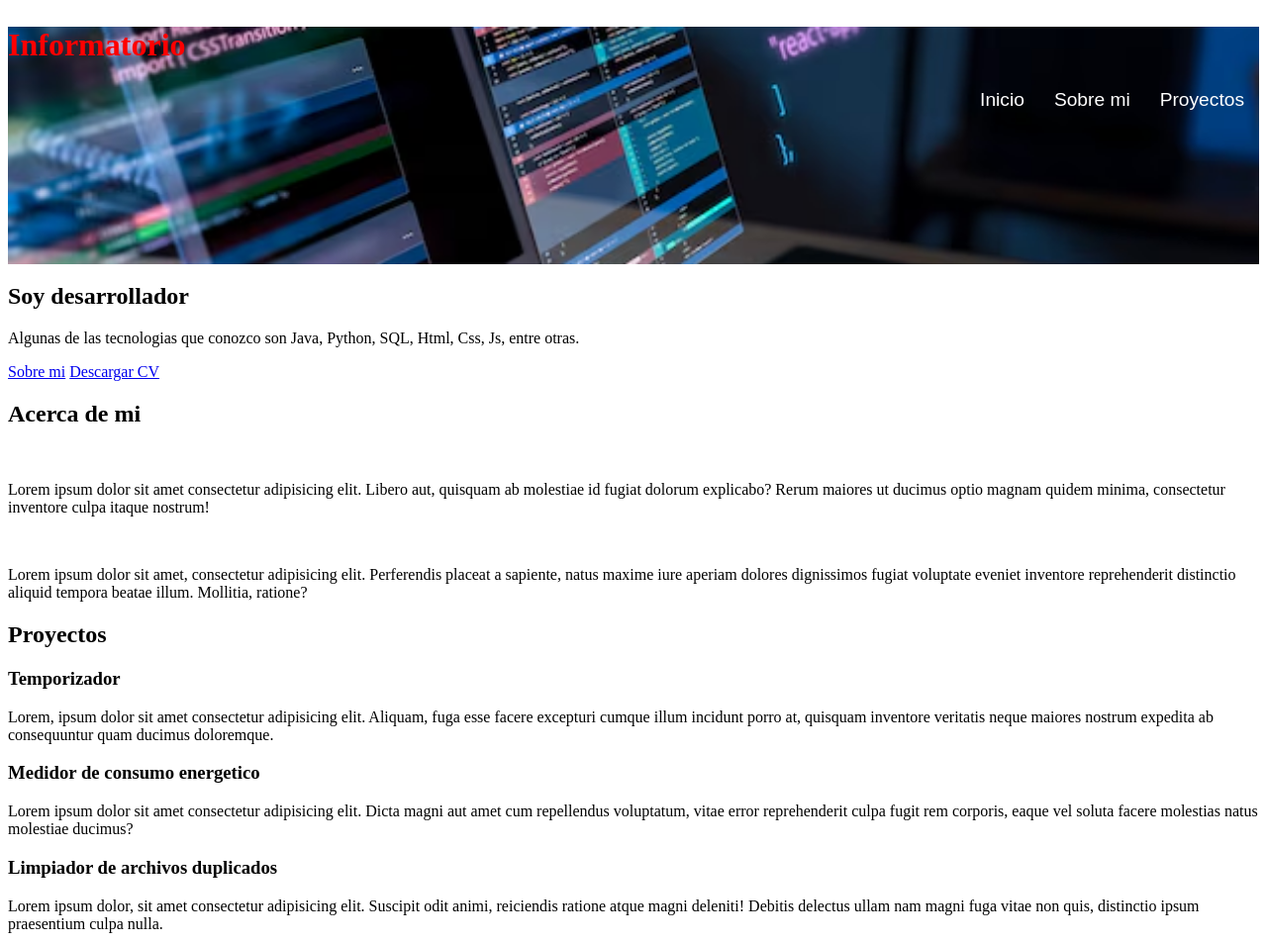
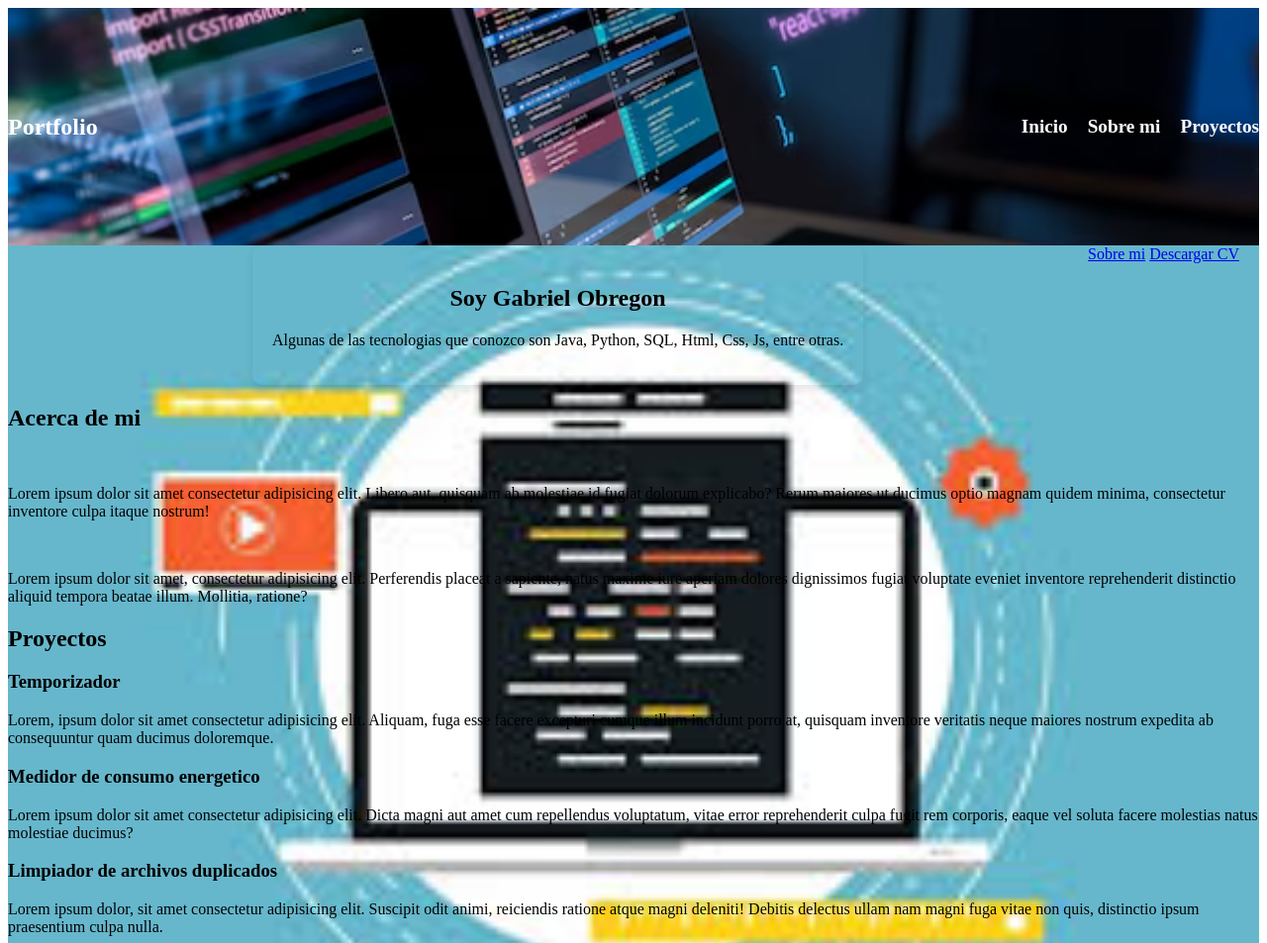
Before and after one commit to gabobregon89/new-portfolio, a plain HTML site: page index.html in a window 1280 px wide. Shown: the top 953 px of the page at 99% size. Drawn offline with Linux system fonts and the light colour scheme.

Commit message:
agregando algunos estilos al nav y titulo principal

```diff
--- a/index.html
+++ b/index.html
@@ -13,7 +13,7 @@
     <header class="header">
         <nav class="navegacion">
             <a class="navegacion_enlace">
-                <h2 class="navegacion_titulo">Informatorio</h2>
+                <h2 class="navegacion_titulo">Portfolio</h2>
             </a>
             <ul class="enlaces">
                 <li class="enlaces_item">
@@ -31,13 +31,13 @@
     <main class="principal">
         <section class="section" id="presentacion">
             <div class="section__contenedor_info">
-                <h1 class="section__titulo">Soy desarrollador</h1>
+                <h1 class="section__titulo">Soy Gabriel Obregon</h1>
                 <p>Algunas de las tecnologias que conozco son Java, Python, SQL, Html, Css, Js, entre otras.</p>
-                <div class="section__contenedor_botones">
-                    <a href="#sobre-mi" class="boton" role="button">Sobre mi</a>
-                    <a href="./assets/docs/cv.pdf" target="_blank" class="boton boton_oscuro" role="button">Descargar
-                        CV</a>
-                </div>
+            </div>
+            <div class="section__contenedor_botones">
+                <a href="#sobre-mi" class="boton" role="button">Sobre mi</a>
+                <a href="./assets/docs/cv.pdf" target="_blank" class="boton boton_oscuro" role="button">Descargar
+                    CV</a>
             </div>
         </section>
         <section class="section" id="sobre-mi">
--- a/style.css
+++ b/style.css
@@ -6,29 +6,59 @@
     height: 30vh;
 }
 
-
-
-.enlaces_enlace {
+.navegacion {
+    display: flex;
+    align-items: center;
+    justify-content: space-between;
     text-decoration: none;
-    color: #fff;
-    font-size: 1.2rem;
-    margin: 0 15px;
-    transition: color 0.3s ease;
-    font-family: 'Arial', sans-serif;
-    align-items: center;
+    height: 100%;
 }
 
 .navegacion_titulo {
-    color: red;
-    font-size: 2rem;
-    justify-content: ce;
+    color: white;
 }
 
 .enlaces {
     display: flex;
     justify-content: right;
-    align-items: center;
+    gap: 20px;
     list-style: none;
-    padding: 0;
-    margin: 0;
 }
+
+.enlaces_enlace {
+    text-decoration: none;
+    color: white;
+    font-size: 1.2rem;
+    font-weight: bold;
+    transition: color 0.3s ease;
+}
+
+.enlaces_enlace:hover {
+  color: #007acc; /* cambia color al pasar el mouse */
+}
+
+.principal {
+    background-image: url("./assets/images/fondo3.jpg");
+    background-size: cover;
+    background-position: center;
+    width: 100%;
+    height: 100vh;
+}
+
+#presentacion {
+    color: black;
+    display: flex;
+    justify-content: space-between;
+    text-align: center;
+    padding: 0 20px;
+    position: relative;
+}
+
+.section__contenedor_info {
+    max-width: 600px;
+    margin: auto;
+    padding: 20px;
+    /* background-color: rgba(255, 255, 255, 0.8); */
+    border-radius: 10px;
+    box-shadow: 0 4px 8px rgba(0, 0, 0, 0.1);
+}
```
Also changed, not shown: assets/images/fondo3.jpg (added).
